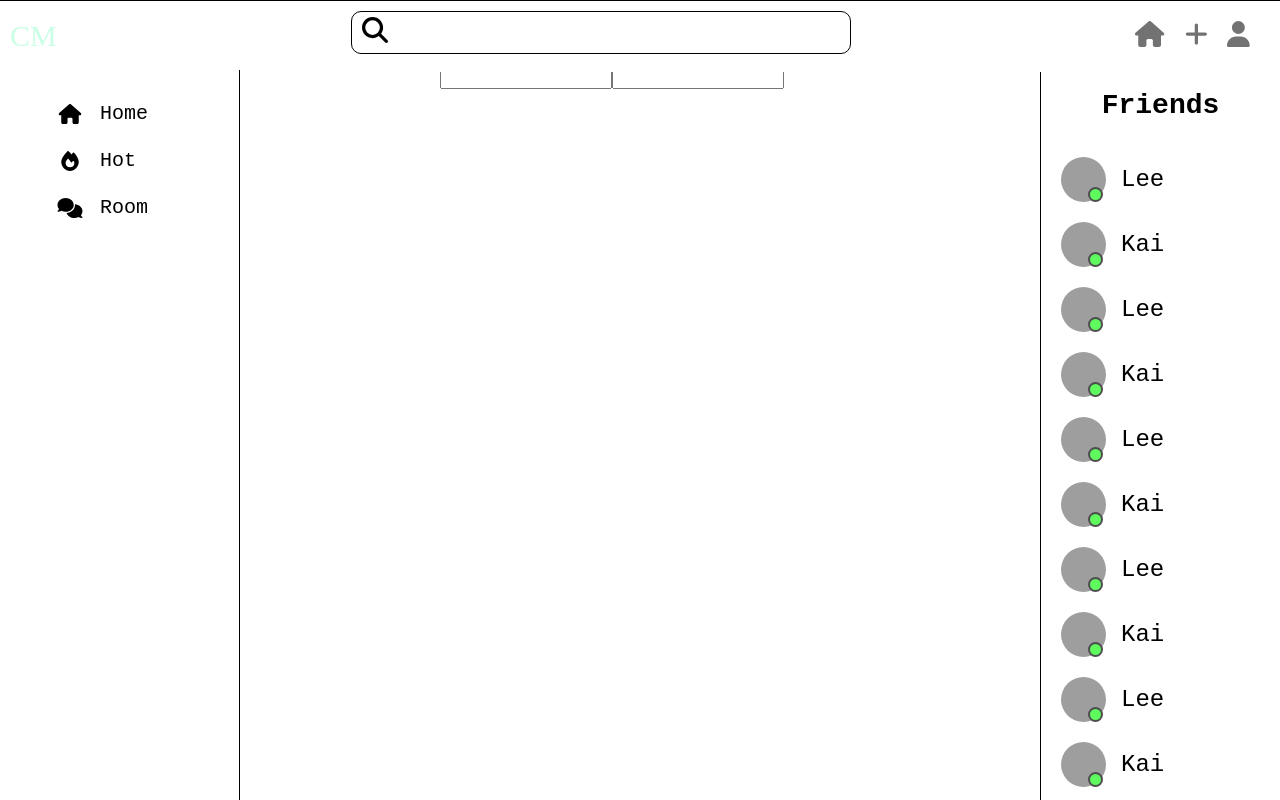
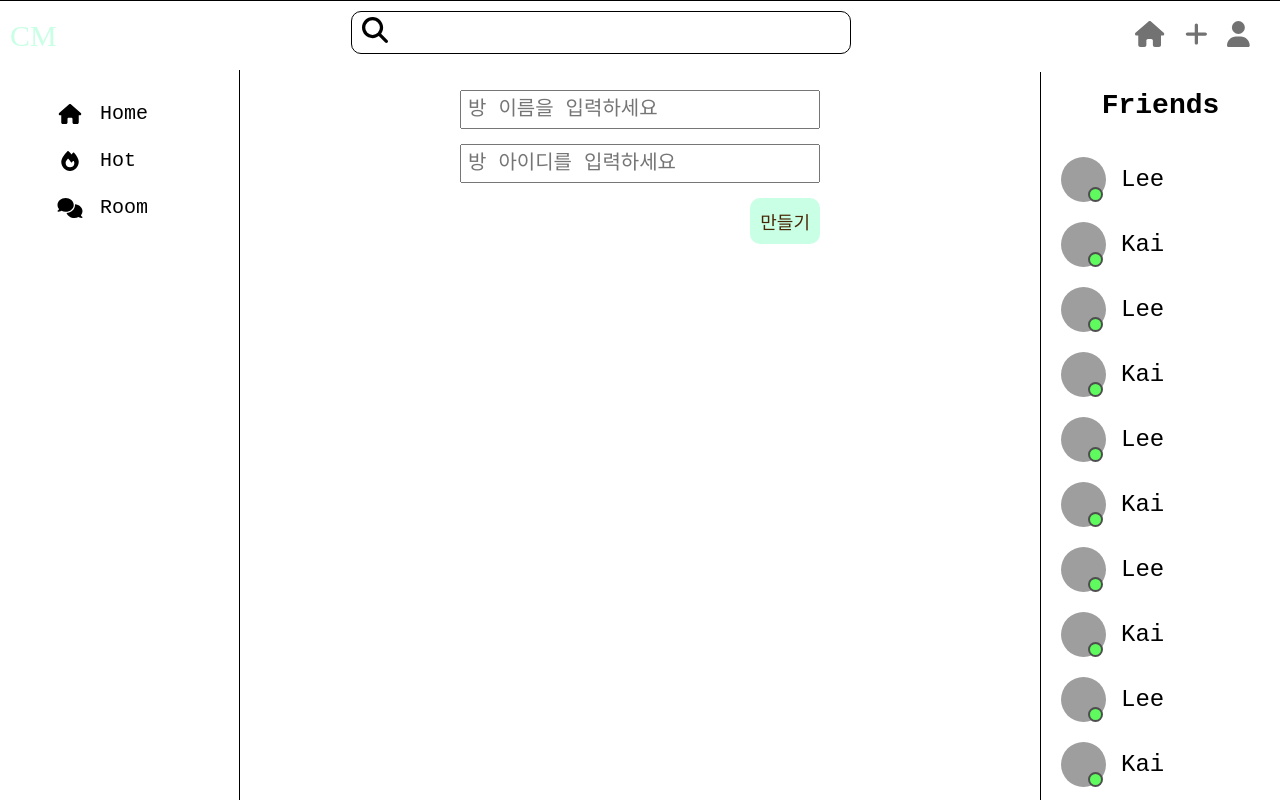
Before and after one commit to ljh37694/Chatmunity, a Next.js app in the folder chatmunity/: page /create-room in a window 1280 px wide. Built offline with nearby package versions, Linux system fonts and the light colour scheme; no server answers; grey boxes are pictures that could not be loaded; a web font is replaced by a local one.

Commit message:
방 만들기 기능 구현

```diff
--- a/chatmunity/app/create-room/page.module.css
+++ b/chatmunity/app/create-room/page.module.css
@@ -0,0 +1,18 @@
+.form {
+  display: flex;
+  flex-direction: column;
+  padding: 20px;
+  justify-content: center;
+  align-items: center;
+}
+
+.input {
+  font-size: 20px;
+  padding: 0.3em;
+  width: 100%;
+  margin-bottom: 15px;
+}
+
+.btn {
+  align-self: flex-end;
+}
--- a/chatmunity/app/create-room/page.tsx
+++ b/chatmunity/app/create-room/page.tsx
@@ -1,10 +1,47 @@
+'use client'
+
+import Button from '@/components/common/Button';
 import styles from './page.module.css';
+import axios from 'axios';
+import { useRef } from 'react';
+import { useRouter } from 'next/navigation';
 
 export default function CreateRoom() {
+  const nameInputRef = useRef<HTMLInputElement>(null);
+  const idInputRef = useRef<HTMLInputElement>(null);
+
+  const router = useRouter();
+
   return (
-    <form>
-      <input />
-      <input />
+    <form className={styles.form} onSubmit={(e: React.FormEvent) => {
+      e.preventDefault();
+
+    if (!nameInputRef.current?.value) {
+        alert('이름이 빈칸입니다');
+      } else if (!idInputRef.current?.value) {
+        alert('아이디가 빈칸입니다');
+      } else if (!idInputRef.current.value.match(/^[a-z0-9_-]{2,10}$/)) {
+        alert('아이디는 알파벳 소문자, 숫자, -, _만 사용할 수 있습니다');
+      } else {
+        axios.post("/api/room", {
+          title: nameInputRef.current?.value,
+          id: idInputRef.current?.value,
+        })
+          .then((res) => {
+            router.push('/room');
+            router.refresh();
+          })
+          .catch(e => {
+            console.log(e);
+            if (e.response.data.message === "duplicated id") {
+              alert("중복된 아이디입니다");
+            }
+          })
+      }
+    }}>
+      <input className={styles.input} placeholder='방 이름을 입력하세요' ref={nameInputRef} />
+      <input className={styles.input} placeholder='방 아이디를 입력하세요' ref={idInputRef} />
+      <Button className={styles.btn} text='만들기' type="submit" />
     </form>
   );
 }
--- /dev/null
+++ b/chatmunity/pages/api/room.ts
@@ -0,0 +1,25 @@
+import { connectDB } from "@/app/utils/datadbase";
+import { Room } from "@/types";
+import { Db, MongoClient } from "mongodb";
+import { NextApiRequest, NextApiResponse } from "next";
+
+export default async function handler(req: NextApiRequest, res: NextApiResponse) {
+  try {
+    const client: MongoClient = await connectDB;
+    const db: Db = client.db('Chatmunity');
+
+    if (req.method === "POST") {
+      const result = await db.collection<Room>('room').findOne({ id: req.body.id });
+      console.log(result);
+
+      if (result) {
+        res.status(400).json({ message: "duplicated id"});
+      } else {
+        const insertResult = await db.collection<Room>('room').insertOne(req.body);
+        res.status(200).json(insertResult);
+      }
+    }
+  } catch (e) {
+    res.status(500).json(e);
+  }
+}
--- a/chatmunity/pages/api/write.ts
+++ b/chatmunity/pages/api/write.ts
@@ -22,6 +22,7 @@ export default async function handler(req: NextApiRequest, res: NextApiResponse)
           views: 0,
           writer: req.body.writer,
           date: new Date().toString(),
+          room_id: req.body.room_id,
         });
 
         res.status(200).json(result);
```
Also changed, not shown: chatmunity/app/room/page.tsx (+6 -15 lines).
